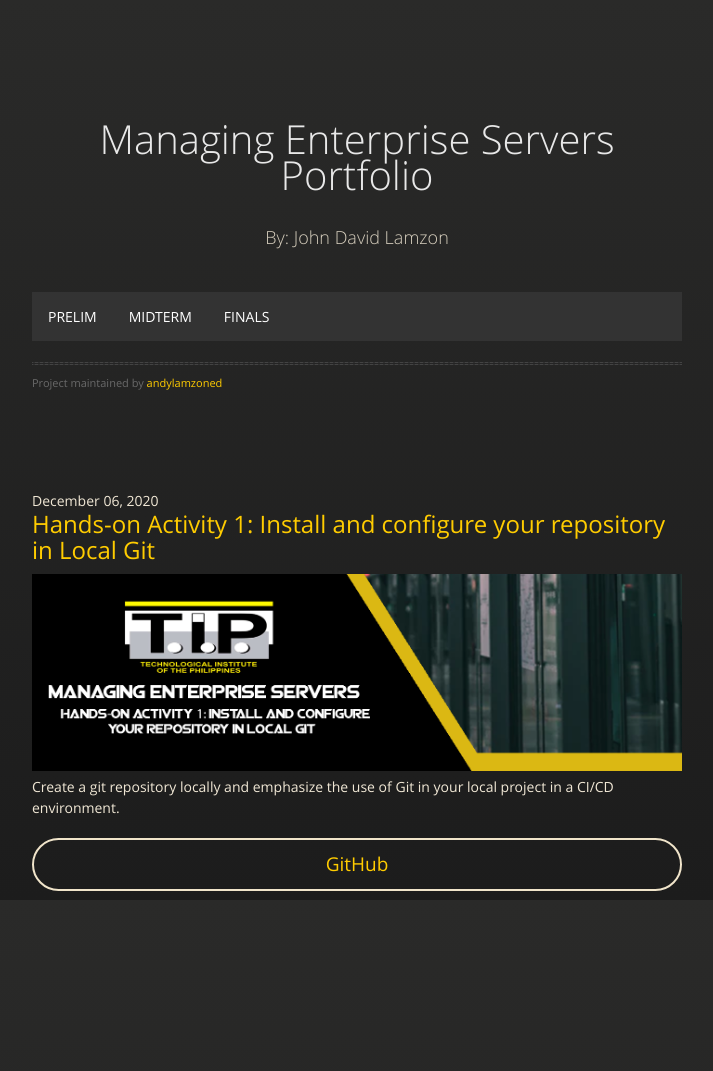
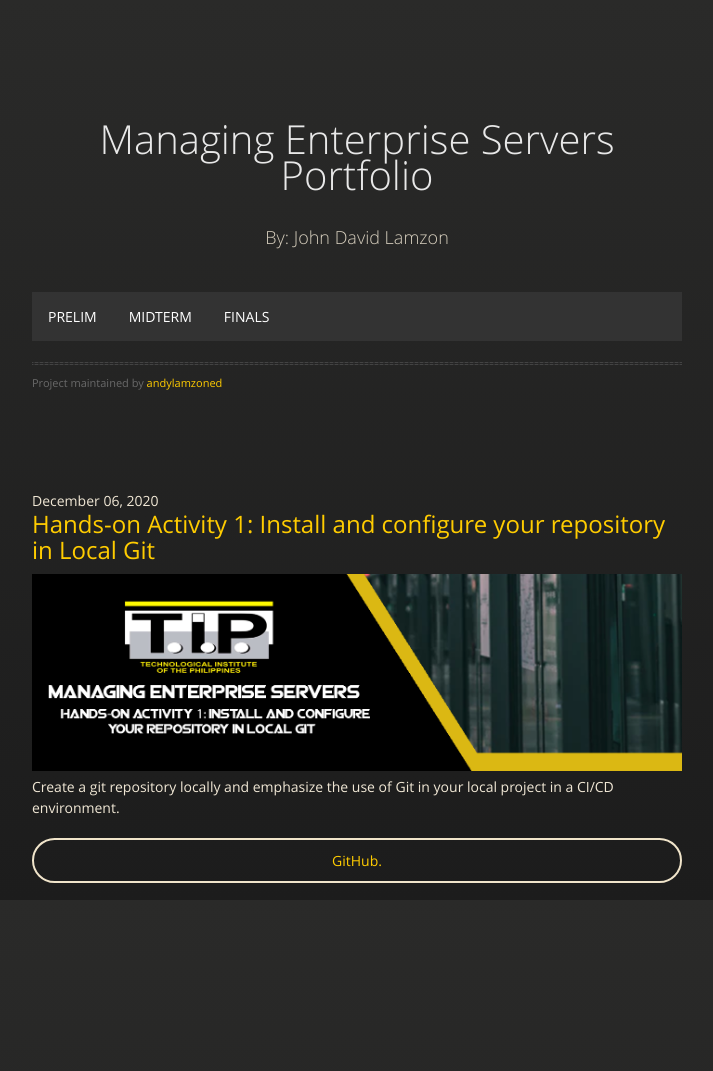
Before and after one commit to andylamzoned/andylamzoned.github.io, a Jekyll site: the page built from index.md, in a window 1280 px wide. Shown: the whole page, without its empty margins (283-996 px from the left). Built offline with Jekyll 4.4.1, drawn with Linux system fonts in a browser that asks for light colours.

Commit message:
default.html test

```diff
--- a/_layouts/default.html
+++ b/_layouts/default.html
@@ -49,7 +49,7 @@
           </header>
           <a href="" class="image fit"><img src="assets/images/HA1.jpg" alt="" /></a>
           <p>Create a git repository locally and emphasize the use of Git in your local project in a CI/CD environment.</p>
-          <p align="center" class="btn"><a href="#">GitHub</a></p>
+          <p align="center" class="ghost"><a href="#">GitHub.</a></p>
 				</article>
       </section>
 
--- a/assets/css/main.css
+++ b/assets/css/main.css
@@ -1,16 +1,14 @@
-.btn {
-  -webkit-border-radius: 38;
-  -moz-border-radius: 38;
-  border-radius: 38px;
-  color: #F0E4CA;
-  font-size: 19px;
-  background: #transparent;
-  padding: 10px 20px 10px 20px;
-  border: solid #F0E4CA 2px;
-  text-decoration: none;
+.ghost {
+    -webkit-border-radius: 24;
+    -moz-border-radius: 24;
+    border-radius: 24px;
+    color: #F0E4CA;
+    background: #transparent;
+    padding: 10px 20px 10px 20px;
+    border: solid #F0E4CA 2px;
+    text-decoration: none;
 }
-
-.btn:hover {
+.ghost:hover {
   background: #DAB72E;
   text-decoration: none;
 }
```
